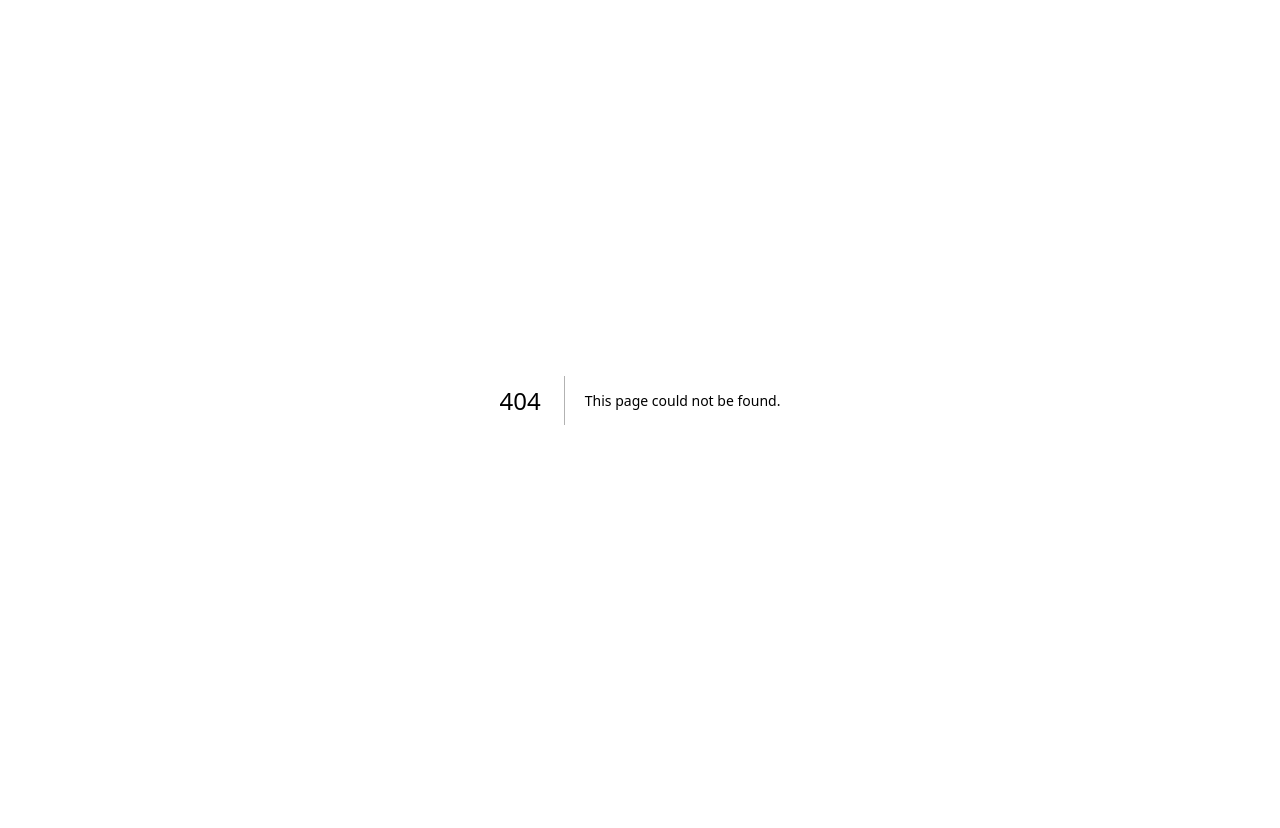
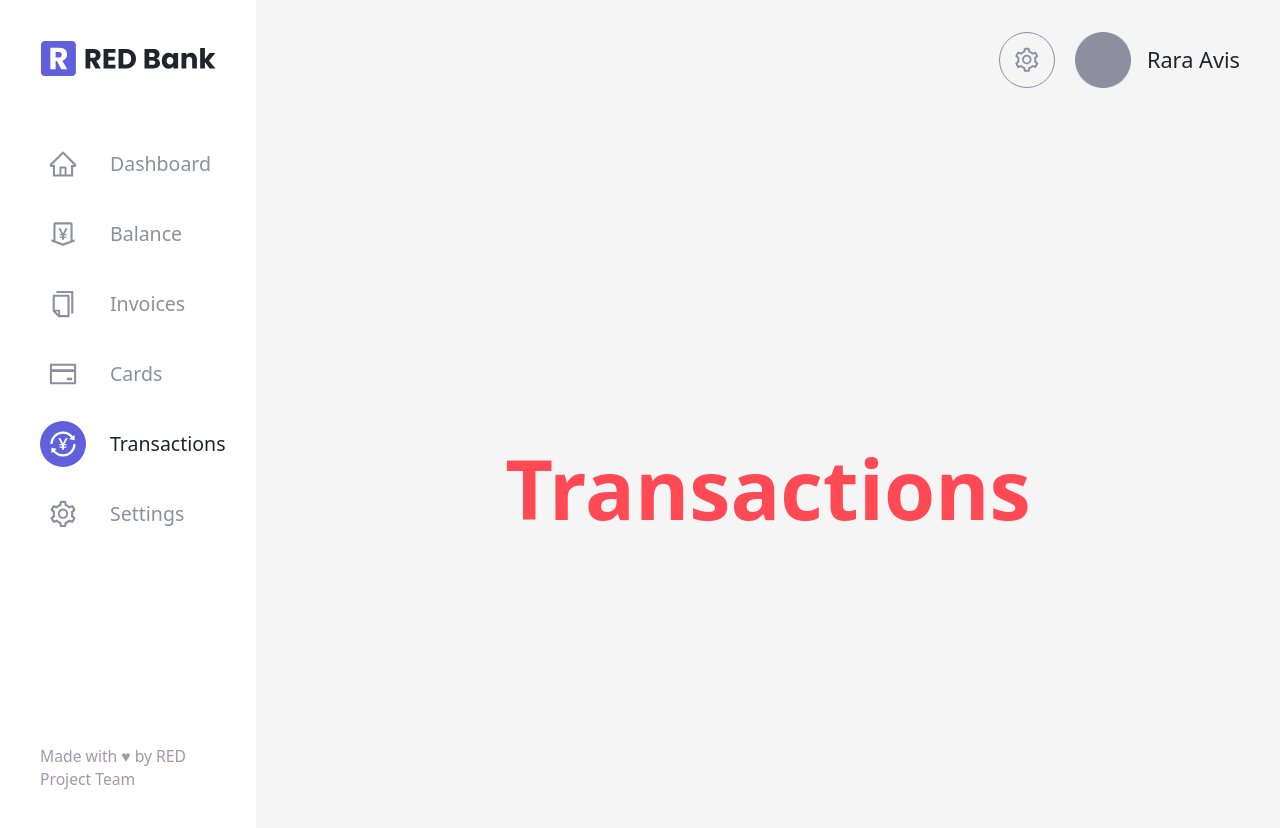
Before and after one commit to ratnov2/broker, a Next.js app: page /transactions in a window 1280 px wide. Before the commit this address had no page. Shown: the top 828 px of the page. Before the commit the page ends 800 px from the top, so only its background shows below. Built offline with nearby package versions, Linux system fonts and the light colour scheme; no server answers.

Commit message:
Feat (transactions): init

```diff
--- /dev/null
+++ b/app/components/screens/transactions/Transactions.tsx
@@ -0,0 +1,15 @@
+import { FC } from 'react';
+import Layout from '@/layout/Layout'
+
+
+export default function Transactions() {
+    return (
+		<Layout title='Dashboard'>
+			<div className='flex h-screen w-full items-center justify-center'>
+				<h1 className='text-center text-7xl font-bold text-red'>
+                Transactions
+				</h1>
+			</div>
+		</Layout>
+	);
+}
--- /dev/null
+++ b/pages/transactions.tsx
@@ -0,0 +1,5 @@
+import Transactions from "@/screens/transactions/Transactions";
+
+export default function Home() {
+    return (<Transactions />);
+}
```
